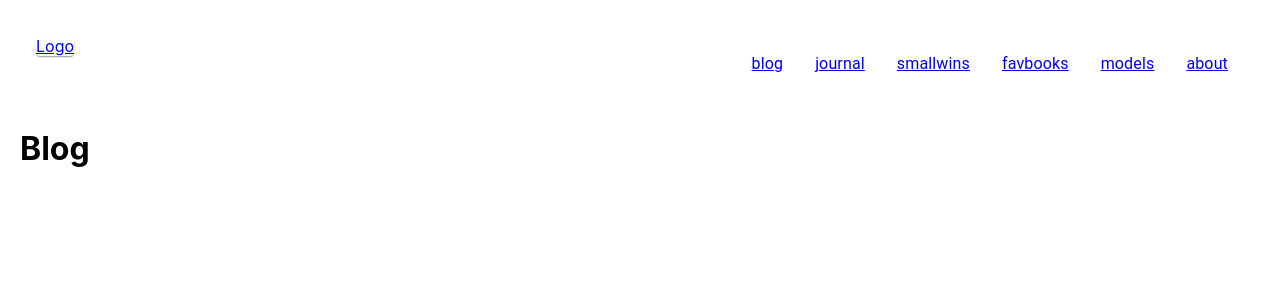
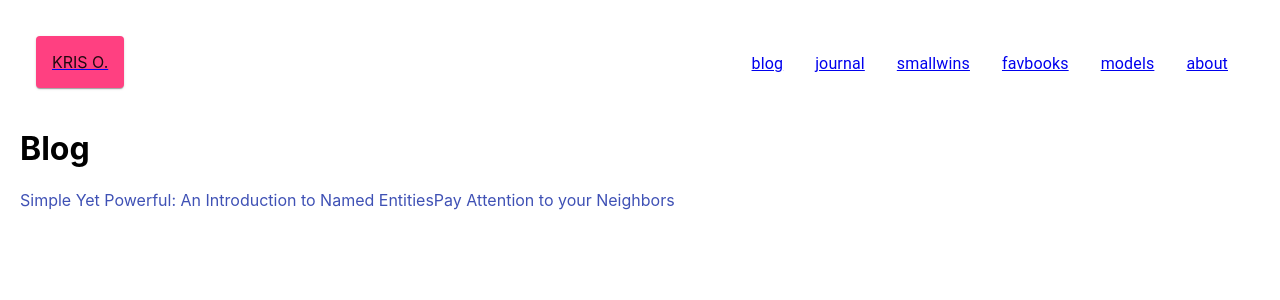
Before and after one commit to krisograbek/my-website, a React (Create React App) app: page /blog in a window 1280 px wide. Shown: the top 300 px of the page. Built offline with nearby package versions, Linux system fonts and the light colour scheme.

Commit message:
create links to open articles

```diff
--- a/src/components/Blog.js
+++ b/src/components/Blog.js
@@ -1,8 +1,23 @@
 import React from "react";
+import { Link } from "@material-ui/core";
+import { Grid } from "@material-ui/core";
+
 
 function Blog() {
   return (
-    <h1>Blog</h1>
+    <Grid item>
+      <h1>Blog</h1>
+      <Link
+        href="https://kris-ograbek-nlp.medium.com/simple-yet-powerful-an-introduction-to-named-entities-ce4fad33f217"
+        target="_blank"
+        rel="noreferrer"
+      >
+        Simple Yet Powerful: An Introduction to Named Entities
+      </Link>
+      <Link href="https://kris-ograbek-nlp.medium.com/pay-attention-to-your-neighbors-a-simple-approach-to-the-part-of-speech-tagging-f8aa4af0b313">
+        Pay Attention to your Neighbors
+      </Link>
+    </Grid>
   )
 }
 
--- a/src/components/Logo.js
+++ b/src/components/Logo.js
@@ -24,11 +24,11 @@ function Logo(){
     return (
       <Grid item xs={3}>
         <Grid container spacing={4} className={classes.grid}>
-          <Paper>
-            <Link to="/">
-                Logo
-            </Link>
-          </Paper>
+          <Link to="/">
+            <Paper className={classes.paper}>
+              KRIS O.
+            </Paper>
+          </Link>
         </Grid>
       </Grid>
   );
```
Also changed, not shown: public/manifest.json.
